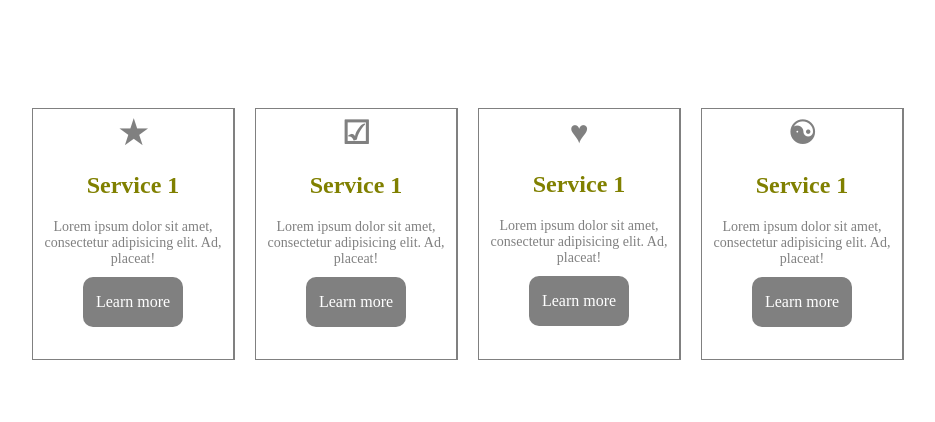
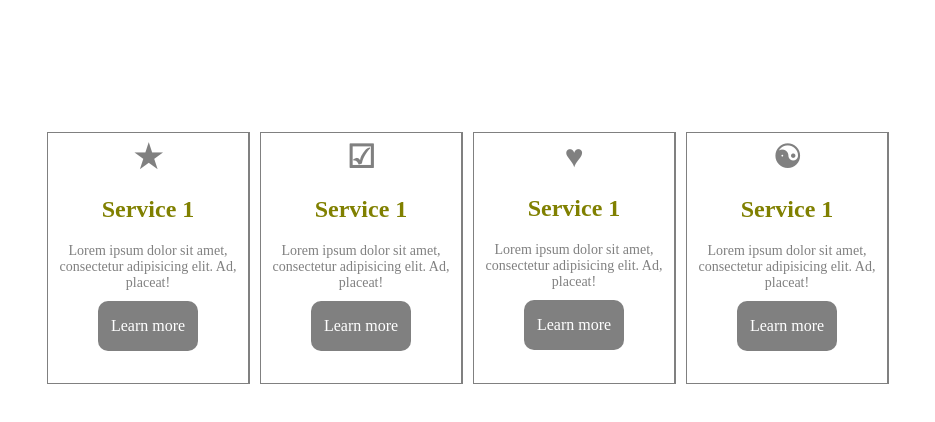
Before and after one commit to DmytroSav4uk/homeworkDS, a plain HTML site: page homework2add/add1.2/index.html in a window 1280 px wide. Shown: the whole page, without its empty margins (172-1107 px from the left). Drawn offline with Linux system fonts and the light colour scheme.

Commit message:
css improval

```diff
--- a/homework2add/add1.2/main.css
+++ b/homework2add/add1.2/main.css
@@ -1,30 +1,32 @@
-.container{
+.container {
+    height: 500px;
     display: flex;
+    column-gap: 10px;
     justify-content: center;
-
+    align-items: center;
 }
 
-.block{
-    margin: 100px 10px;
-
+.block {
     width: 200px;
     height: 250px;
     background: none;
-    border:1px solid grey;
-    border-right:2px solid grey;
+    border: 1px solid grey;
+    border-right: 2px solid grey;
 }
-.emblem > h1{
+
+.emblem > h1 {
     color: grey;
     margin: 5px;
     padding: 0;
     text-align: center;
 }
 
-.title{
+.title {
     color: olive;
     text-align: center;
 }
-.text > p{
+
+.text > p {
     text-align: center;
     color: grey;
     font-size: 14px;
@@ -35,11 +37,11 @@
     margin-top: 10px;
     display: flex;
     justify-content: center;
-    align-items: center;
+    /*align-items: center;*/
 }
 
-.button > a{
-    border-radius:10px ;
+.button > a {
+    border-radius: 10px;
     line-height: 50px;
     height: 50px;
     width: 100px;
@@ -49,6 +51,4 @@
     background: grey;
     text-decoration: none;
     box-sizing: border-box;
-
-
 }
```
